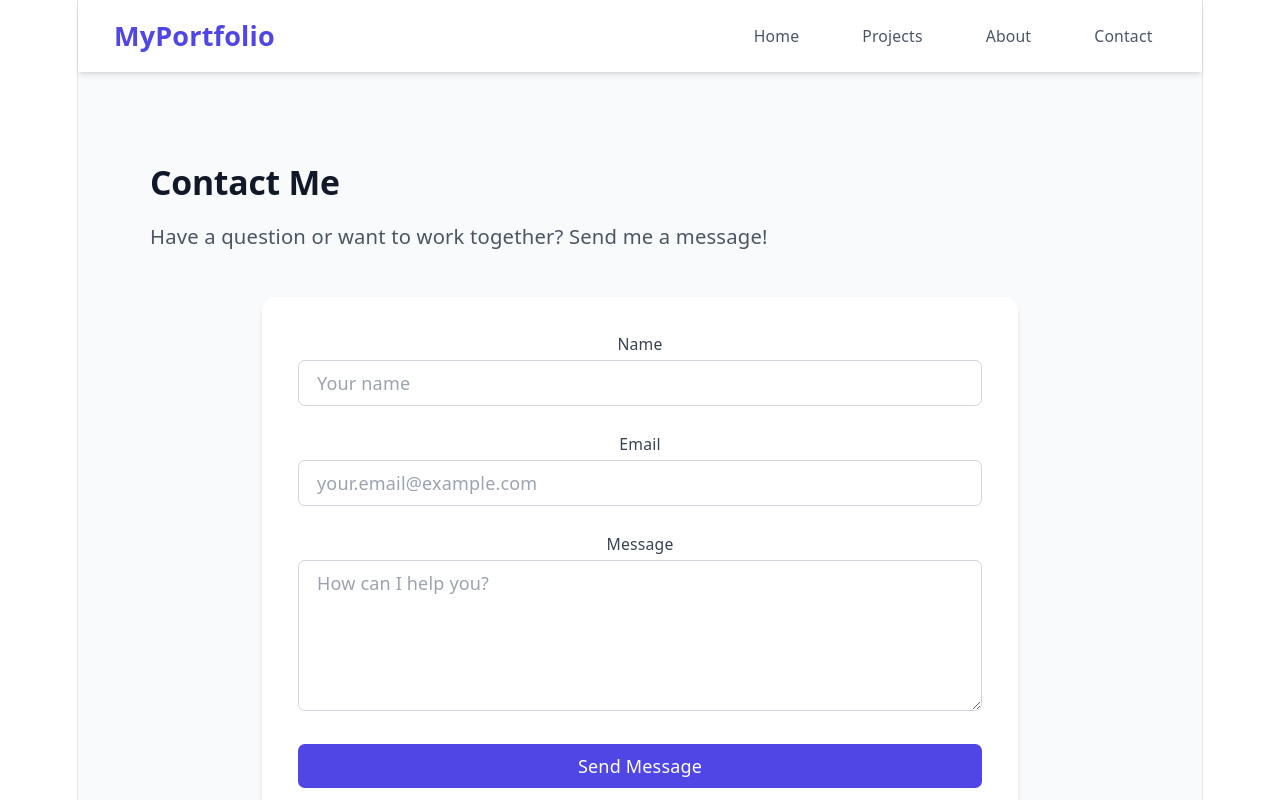
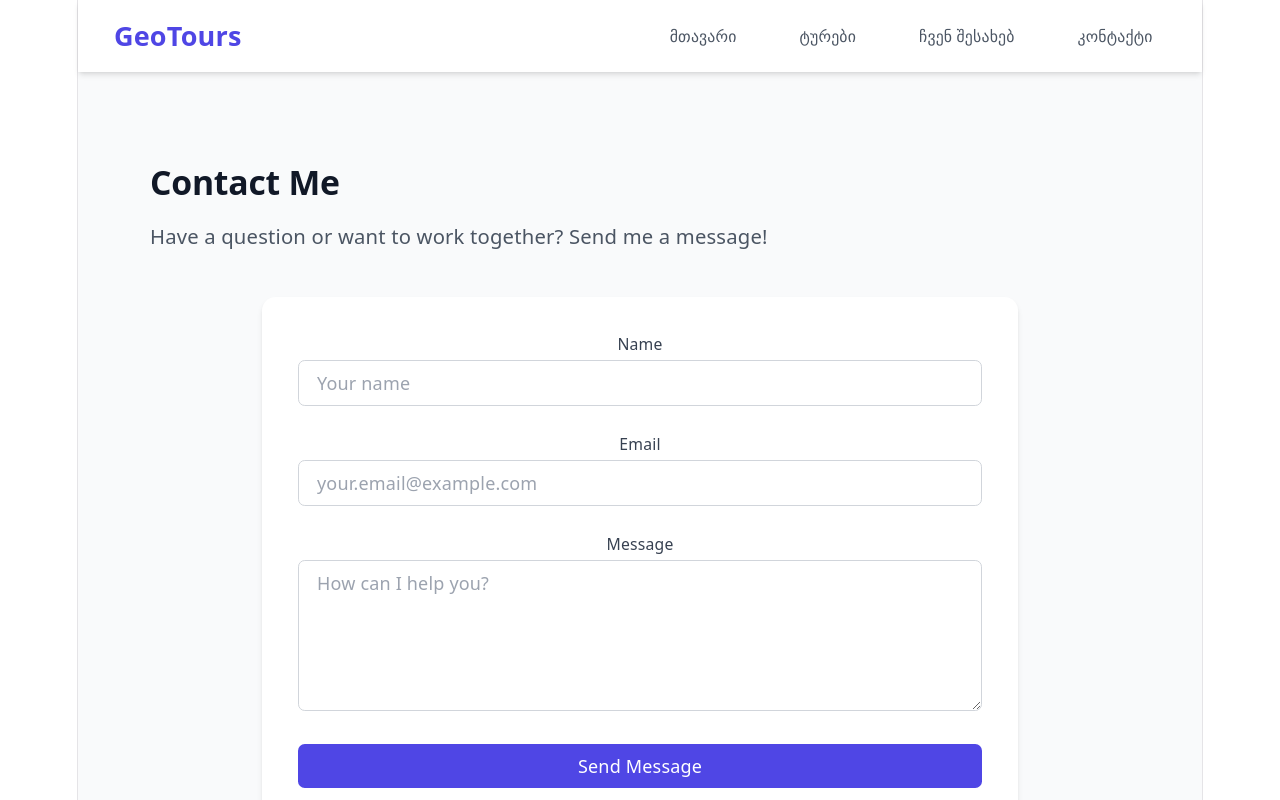
Before and after one commit to sabamachaladze70-cpu/saba-machaladze-project-, a React (Vite) app: page /contact in a window 1280 px wide. Shown: the top 800 px of the page. Built offline with nearby package versions, Linux system fonts and the light colour scheme.

Commit message:
refactor: adapt project for Tours instead of Portfolio

```diff
--- a/src/App.tsx
+++ b/src/App.tsx
@@ -2,7 +2,7 @@ import { BrowserRouter as Router, Routes, Route } from 'react-router-dom';
 import MainLayout from './layouts/MainLayout';
 import Home from './pages/Home';
 import About from './pages/About';
-import Projects from './pages/Projects';
+import Tours from './pages/Tours';
 import Contact from './pages/Contact';
 import './App.css';
 
@@ -13,7 +13,7 @@ function App() {
         <Routes>
           <Route path="/" element={<Home />} />
           <Route path="/about" element={<About />} />
-          <Route path="/projects" element={<Projects />} />
+          <Route path="/tours" element={<Tours />} />
           <Route path="/contact" element={<Contact />} />
         </Routes>
       </MainLayout>
--- a/src/components/Footer.tsx
+++ b/src/components/Footer.tsx
@@ -32,7 +32,7 @@ const Footer: React.FC = () => {
 
         {/* Copyright */}
         <div className="text-gray-400 text-sm text-center md:text-right">
-          <p>&copy; {currentYear} MyPortfolio. All rights reserved.</p>
+          <p>&copy; {currentYear} GeoTours. ყველა უფლება დაცულია.</p>
         </div>
       </div>
     </footer>
--- a/src/components/Header.tsx
+++ b/src/components/Header.tsx
@@ -20,7 +20,7 @@ const Header: React.FC<HeaderProps> = ({ links }) => {
           {/* Logo */}
           <div className="flex-shrink-0 flex items-center">
             <Link to="/" className="text-2xl font-bold text-indigo-600">
-              MyPortfolio
+              GeoTours
             </Link>
           </div>
 
--- a/src/data/index.ts
+++ b/src/data/index.ts
@@ -1,35 +1,38 @@
-import type { Project, NavLink } from '../types';
+import type { Tour, NavLink } from '../types';
 
 export const navLinks: NavLink[] = [
-  { label: 'Home', path: '/' },
-  { label: 'Projects', path: '/projects' },
-  { label: 'About', path: '/about' },
-  { label: 'Contact', path: '/contact' },
+  { label: 'მთავარი', path: '/' },
+  { label: 'ტურები', path: '/tours' },
+  { label: 'ჩვენ შესახებ', path: '/about' },
+  { label: 'კონტაქტი', path: '/contact' },
 ];
 
-export const projects: Project[] = [
+export const tours: Tour[] = [
   {
     id: 1,
-    title: 'E-commerce Platform',
-    description: 'A full-featured online store built with React and Tailwind CSS.',
-    imageUrl: 'https://via.placeholder.com/600x400?text=E-commerce',
-    techStack: ['React', 'TypeScript', 'Tailwind CSS', 'Vite'],
-    liveUrl: 'https://example.com',
+    title: 'კახეთის ღვინის ტური',
+    description: 'დაათვალიერეთ სიღნაღი, ეწვიეთ ღვინის მარნებს და დააგემოვნეთ უგემრიელესი ქართული ღვინო.',
+    imageUrl: 'https://images.unsplash.com/photo-1596706927553-9d06637373f7?auto=format&fit=crop&q=80&w=800',
+    destination: 'კახეთი, საქართველო',
+    duration: '2 დღე',
+    price: 150,
   },
   {
     id: 2,
-    title: 'Task Management App',
-    description: 'A productivity app to organize tasks and projects.',
-    imageUrl: 'https://via.placeholder.com/600x400?text=Task+App',
-    techStack: ['React', 'React Router', 'TypeScript', 'CSS'],
-    liveUrl: 'https://example.com',
+    title: 'ყაზბეგის სათავგადასავლო ტური',
+    description: 'მოინახულეთ გერგეტის სამება, ისიამოვნეთ ულამაზესი მთის ხედებით და გაატარეთ დაუვიწყარი დრო ბუნებაში.',
+    imageUrl: 'https://images.unsplash.com/photo-1542289457-3f3640277bd6?auto=format&fit=crop&q=80&w=800',
+    destination: 'ყაზბეგი, საქართველო',
+    duration: '1 დღე',
+    price: 80,
   },
   {
     id: 3,
-    title: 'Portfolio Website',
-    description: 'My personal portfolio showcasing my projects and skills.',
-    imageUrl: 'https://via.placeholder.com/600x400?text=Portfolio',
-    techStack: ['React', 'Tailwind CSS', 'Vite'],
-    liveUrl: 'https://example.com',
+    title: 'სვანეთის ზღაპრული მოგზაურობა',
+    description: 'აღმოაჩინეთ უძველესი სვანური კოშკები, მესტია და უშგული ევროპის ყველაზე მაღალ დასახლებულ პუნქტში.',
+    imageUrl: 'https://images.unsplash.com/photo-1582298538104-e5cdd443224b?auto=format&fit=crop&q=80&w=800',
+    destination: 'სვანეთი, საქართველო',
+    duration: '4 დღე',
+    price: 350,
   }
 ];
--- a/src/pages/About.tsx
+++ b/src/pages/About.tsx
@@ -14,15 +14,16 @@ const About: React.FC = () => {
         </div>
         <div className="w-full md:w-2/3 space-y-4 text-lg text-gray-700">
           <p>
-            Hello! I'm a passionate web developer focused on creating interactive and user-friendly web experiences.
-            With a strong foundation in modern JavaScript frameworks like React, I love building applications that solve real-world problems.
+            მოგესალმებით GeoTours-ში! ჩვენ ვართ მოგზაურობაზე შეყვარებული გუნდი, რომლის მთავარი მიზანია
+            აღმოგაჩენინოთ საქართველოს დაფარული და ცნობილი სილამაზეები.
           </p>
           <p>
-            I specialize in front-end development, using tools like React, Vite, TypeScript, and Tailwind CSS to craft
-            beautiful and responsive interfaces. I am always eager to learn new technologies and improve my skills.
+            წლების განმავლობაში ვთავაზობთ მაღალი ხარისხის, კომფორტულ და დაუვიწყარ ტურებს საქართველოს
+            ყველა კუთხეში. ჩვენი პროფესიონალი გიდები და კომფორტული ტრანსპორტი უზრუნველყოფს თქვენს
+            საუკეთესო გამოცდილებას.
           </p>
           <p>
-            When I'm not coding, you can find me exploring new technologies, reading, or enjoying a good cup of coffee.
+            შემოგვიერთდით და ერთად შევქმნათ მოგონებები, რომლებიც მთელი ცხოვრება გაგყვებათ!
           </p>
         </div>
       </div>
--- a/src/pages/Projects.tsx
+++ /dev/null
@@ -1,33 +0,0 @@
-import React from 'react';
-import Section from '../components/Section';
-import Card from '../components/Card';
-import Badge from '../components/Badge';
-import { projects } from '../data';
-
-const Projects: React.FC = () => {
-  return (
-    <Section
-      title="My Portfolio"
-      description="A collection of my recent work and personal projects."
-    >
-      <div className="grid grid-cols-1 md:grid-cols-2 lg:grid-cols-3 gap-8 mt-8">
-        {projects.map((project) => (
-          <div key={project.id} className="flex flex-col">
-            <Card
-              title={project.title}
-              image={project.imageUrl}
-              description={project.description}
-            />
-            <div className="mt-4 flex flex-wrap gap-2">
-              {project.techStack.map(tech => (
-                <Badge key={tech} label={tech} />
-              ))}
-            </div>
-          </div>
-        ))}
-      </div>
-    </Section>
-  );
-};
-
-export default Projects;
--- /dev/null
+++ b/src/pages/Tours.tsx
@@ -0,0 +1,33 @@
+import React from 'react';
+import Section from '../components/Section';
+import Card from '../components/Card';
+import Badge from '../components/Badge';
+import { tours } from '../data';
+
+const Tours: React.FC = () => {
+  return (
+    <Section
+      title="ჩვენი ტურები"
+      description="აღმოაჩინეთ საქართველოს ულამაზესი კუთხეები ჩვენს საუკეთესო ტურებთან ერთად."
+    >
+      <div className="grid grid-cols-1 md:grid-cols-2 lg:grid-cols-3 gap-8 mt-8">
+        {tours.map((tour) => (
+          <div key={tour.id} className="flex flex-col h-full">
+            <Card
+              title={tour.title}
+              image={tour.imageUrl}
+              description={tour.description}
+            />
+            <div className="mt-4 flex flex-wrap gap-2 px-1 pb-4">
+              <Badge label={tour.destination} />
+              <Badge label={tour.duration} />
+              <Badge label={`${tour.price} ₾`} />
+            </div>
+          </div>
+        ))}
+      </div>
+    </Section>
+  );
+};
+
+export default Tours;
```
Also changed, not shown: src/pages/Home.tsx (+29 -22 lines), src/types/index.ts (+4 -3 lines).
